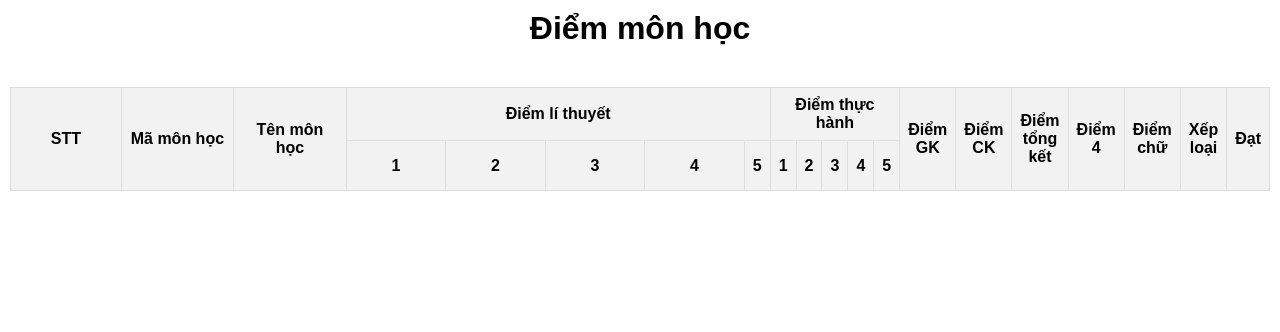
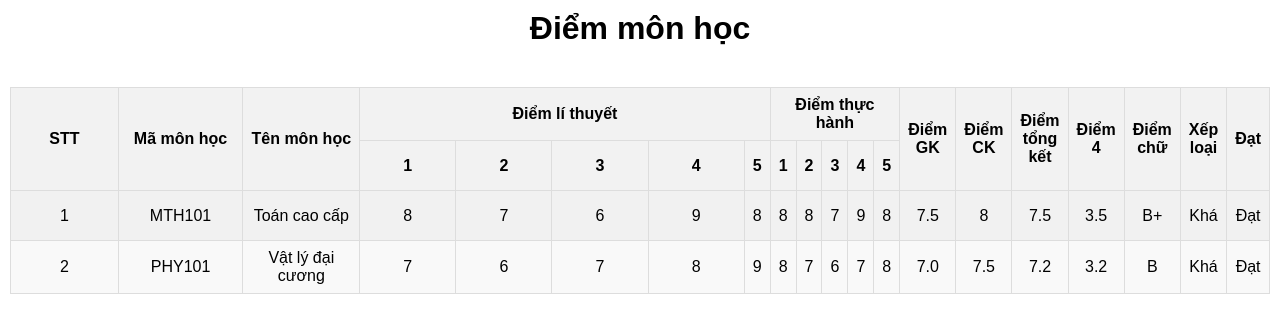
Before and after one commit to VietNguyenlk/kienTruc_FE, a React (Create React App) app: page /diemmonhoc in a window 1280 px wide. Shown: the top 332 px of the page. Built offline with nearby package versions, Linux system fonts and the light colour scheme.

Commit message:
them hk, diem

```diff
--- a/src/screen/DangKiHocPhan.js
+++ b/src/screen/DangKiHocPhan.js
@@ -11,6 +11,8 @@ function DangKiHocPhan() {
 
   const [selectedYear, setSelectedYear] = useState("");
   const years = ["2021-2022", "2022-2023", "2023-2024", "2024-2025"]; // Thêm các năm học cần thiết
+  const [listHK, setListHK] = useState("");
+  const hk = ["HK1", "HK2"]; // Thêm các học kỳ cần thiết
   const [maSV, setMaSV] = useState("");
 
   const getQueryParam = (param) => {
@@ -59,8 +61,12 @@ function DangKiHocPhan() {
     try {
       const response = await getApiLHP("/getListLopHocPhanByMaMonHoc/" + maHP);
 
-      const filteredSubjects = response.data.data.filter(subject => subject.namHoc === selectedYear);
+      if (listHK && listHK !== "Chọn HK") {
+      const filteredSubjects = response.data.data.filter(subject => subject.namHoc === selectedYear && subject.hocKy === listHK);
       setListLHP(filteredSubjects);
+      } else {
+        alert("Vui lòng chọn HK");
+      }
     } catch (error) {
       console.log("loi lhp", error);
     }
@@ -109,11 +115,15 @@ function DangKiHocPhan() {
   const getLHPBySv = useCallback(async () => {
     try {
       const response = await getApiLHP("/getListLopHocPhanByMaSV/" + maSV);
-      setListLHPBySv(response.data.data);
+      if (listHK && listHK !== "Chọn HK") {
+        const filteredSubjects = response.data.data.filter(subject => subject.hocKy === listHK);
+        setListLHPBySv(filteredSubjects);
+      }
+      // setListLHPBySv(response.data.data);
     } catch (error) {
       console.log("Loi get list", error);
     }
-  }, [maSV]);
+  }, [maSV,listHK]);
 
   useEffect(() => {
     if (maSV) {
@@ -156,6 +166,23 @@ function DangKiHocPhan() {
           {years.map((year, index) => (
             <option key={index} value={year}>
               {year}
+            </option>
+          ))}
+        </select>
+      </div>
+
+
+      <div style={{marginTop:10, marginLeft:2}}>
+        <label htmlFor="year-select">Chọn HK: </label>
+        <select
+          id="HK-select"
+          value={listHK}
+          onChange={(e) => setListHK(e.target.value)}
+        >
+          <option value="">Chọn HK</option>
+          {hk.map((hk, index) => (
+            <option key={index} value={hk}>
+              {hk}
             </option>
           ))}
         </select>
--- a/src/screen/diem/TrangDiem.js
+++ b/src/screen/diem/TrangDiem.js
@@ -1,7 +1,25 @@
-import React from "react";
+import React, { useEffect, useState } from "react";
+import Papa from "papaparse";
 import "./TrangDiem.css";
 
+const csvData = `
+maMonHoc,tenMonHoc,diemLT1,diemLT2,diemLT3,diemLT4,diemLT5,diemTH1,diemTH2,diemTH3,diemTH4,diemTH5,diemGK,diemCK,diemTongKet,diem4,diemChu,xepLoai,dat
+MTH101,Toán cao cấp,8,7,6,9,8,8,8,7,9,8,7.5,8,7.5,3.5,B+,Khá,Đạt
+PHY101,Vật lý đại cương,7,6,7,8,9,8,7,6,7,8,7.0,7.5,7.2,3.2,B,Khá,Đạt
+`;
+
 function TrangDiem() {
+  const [data, setData] = useState([]);
+
+  useEffect(() => {
+    Papa.parse(csvData, {
+      header: true,
+      skipEmptyLines: true,
+      complete: (results) => {
+        setData(results.data);
+      },
+    });
+  }, []);
 
   return (
     <div className="body">
@@ -36,7 +54,30 @@ function TrangDiem() {
           </tr>
         </thead>
         <tbody>
-
+          {data.map((row, index) => (
+            <tr key={index}>
+              <td>{index + 1}</td>
+              <td>{row.maMonHoc}</td>
+              <td>{row.tenMonHoc}</td>
+              <td>{row.diemLT1}</td>
+              <td>{row.diemLT2}</td>
+              <td>{row.diemLT3}</td>
+              <td>{row.diemLT4}</td>
+              <td>{row.diemLT5}</td>
+              <td>{row.diemTH1}</td>
+              <td>{row.diemTH2}</td>
+              <td>{row.diemTH3}</td>
+              <td>{row.diemTH4}</td>
+              <td>{row.diemTH5}</td>
+              <td>{row.diemGK}</td>
+              <td>{row.diemCK}</td>
+              <td>{row.diemTongKet}</td>
+              <td>{row.diem4}</td>
+              <td>{row.diemChu}</td>
+              <td>{row.xepLoai}</td>
+              <td>{row.dat}</td>
+            </tr>
+          ))}
         </tbody>
       </table>
     </div>
```
